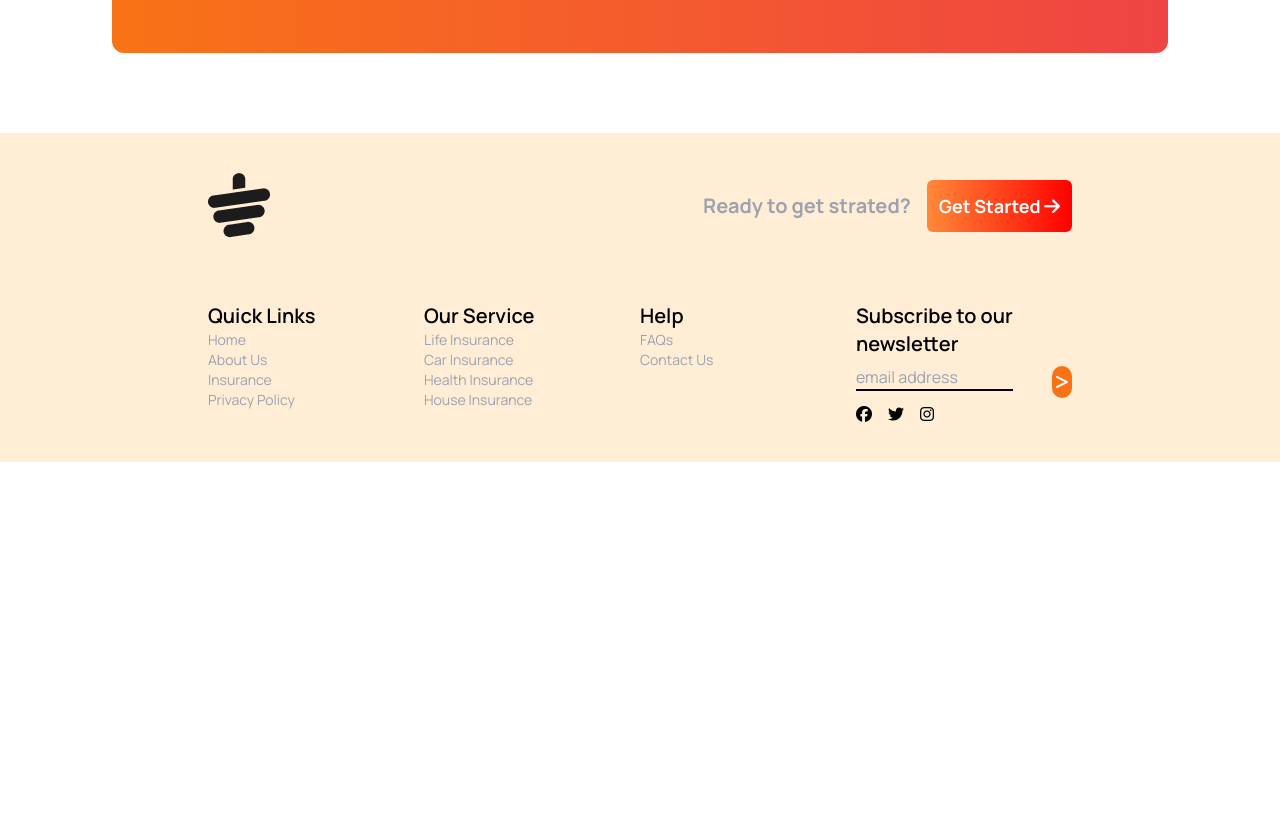
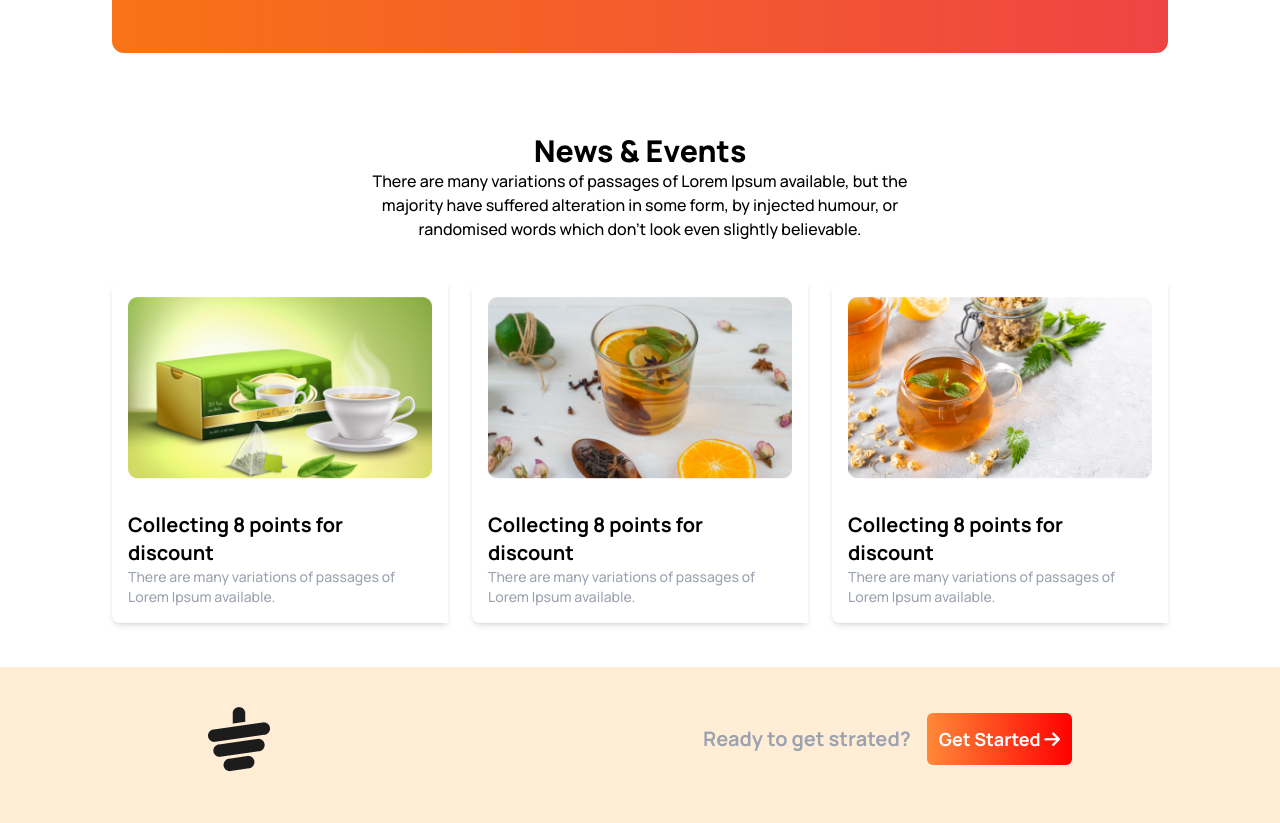
Before and after one commit to sabbirrahmansa/tea-landing-pages-with-taildwind, a plain HTML site: page index.html in a window 1280 px wide. Shown: the part 2364-3187 px from the top of the page. Before the commit the page ends 2826 px from the top, so only its background shows below. Drawn offline with nearby package versions, Linux system fonts and the light colour scheme.

Commit message:
news card added

```diff
--- a/index.html
+++ b/index.html
@@ -144,7 +144,7 @@
               </section>
 
               <!-- bg color card -->
-               <section class="mt-20 mb-20">
+               <section class="mt-20 mb-11">
                 <div class=" bg-gradient-to-r from-orange-500 to bg-red-500 rounded-xl grid grid-cols-1 lg:grid-cols-2 text-white px-7 md:px-16  ">
                     <!-- text section -->
                      <div class="flex justify-center items-center overflow-hidden">
@@ -206,6 +206,55 @@
                 </div>
 
                </section>
+               <!-- news section -->
+
+
+             <section class="mb-11">
+                <!-- text container -->
+                <div class="text-center mt-20">
+                    <h1 class="font-extrabold text-3xl">News & Events</h1>
+                    <p class="font-medium text-1xl max-w-xl mx-auto  ">There are many variations of passages of Lorem Ipsum available, but the majority have suffered alteration in some form, by injected humour, or randomised words which don't look even slightly believable.   </p>
+                </div>
+                <div class="grid grid-cols-1 md:grid-cols-2 lg:grid-cols-3  gap-6 mt-10">
+                    <!-- first card -->
+                     <div class="rounded-s-lg shadow-md  overflow-hidden ">
+
+                            <img class="mx-auto p-4"  src="./images/news-1.png" alt="">
+
+
+                            <div class="p-4">
+                                <h1 class="font-bold text-xl"  >Collecting 8 points for discount</h1>
+                            <p class="font-medium text-sm text-gray-400">There are many variations of passages of Lorem Ipsum available. </p>
+                            </div>
+
+                     </div>
+                    <!-- second card -->
+                    <div class="rounded-s-lg shadow-md  overflow-hidden ">
+
+                        <img class="mx-auto p-4"  src="./images/news-2.png" alt="">
+
+
+                        <div class="p-4">
+                            <h1 class="font-bold text-xl"  >Collecting 8 points for discount</h1>
+                        <p class="font-medium text-sm text-gray-400">There are many variations of passages of Lorem Ipsum available. </p>
+                        </div>
+
+                 </div>
+                    <!-- third card -->
+                    <div class="rounded-s-lg shadow-md  overflow-hidden ">
+
+                        <img class="mx-auto p-4"  src="./images/news-3.png" alt="">
+
+
+                        <div class="p-4">
+                            <h1 class="font-bold text-xl"  >Collecting 8 points for discount</h1>
+                        <p class="font-medium text-sm text-gray-400">There are many variations of passages of Lorem Ipsum available. </p>
+                        </div>
+
+                 </div>
+
+                </div>
+             </section>
 
         </main>
 
```
